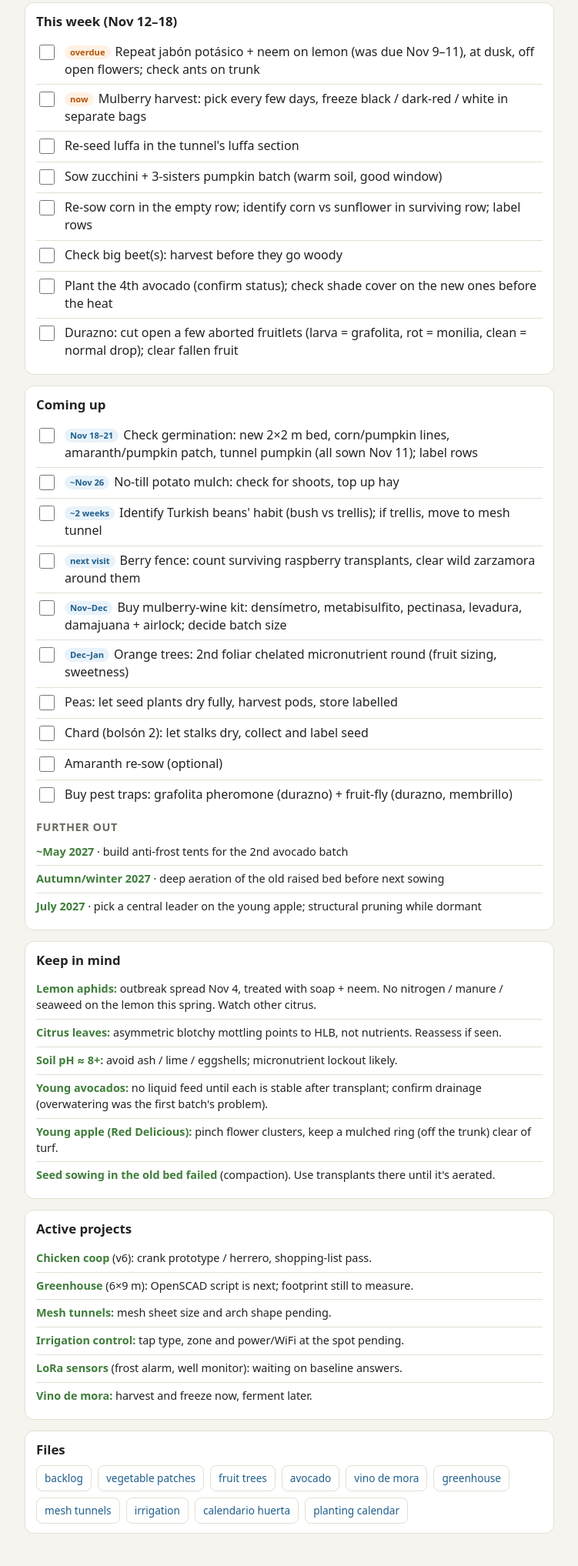
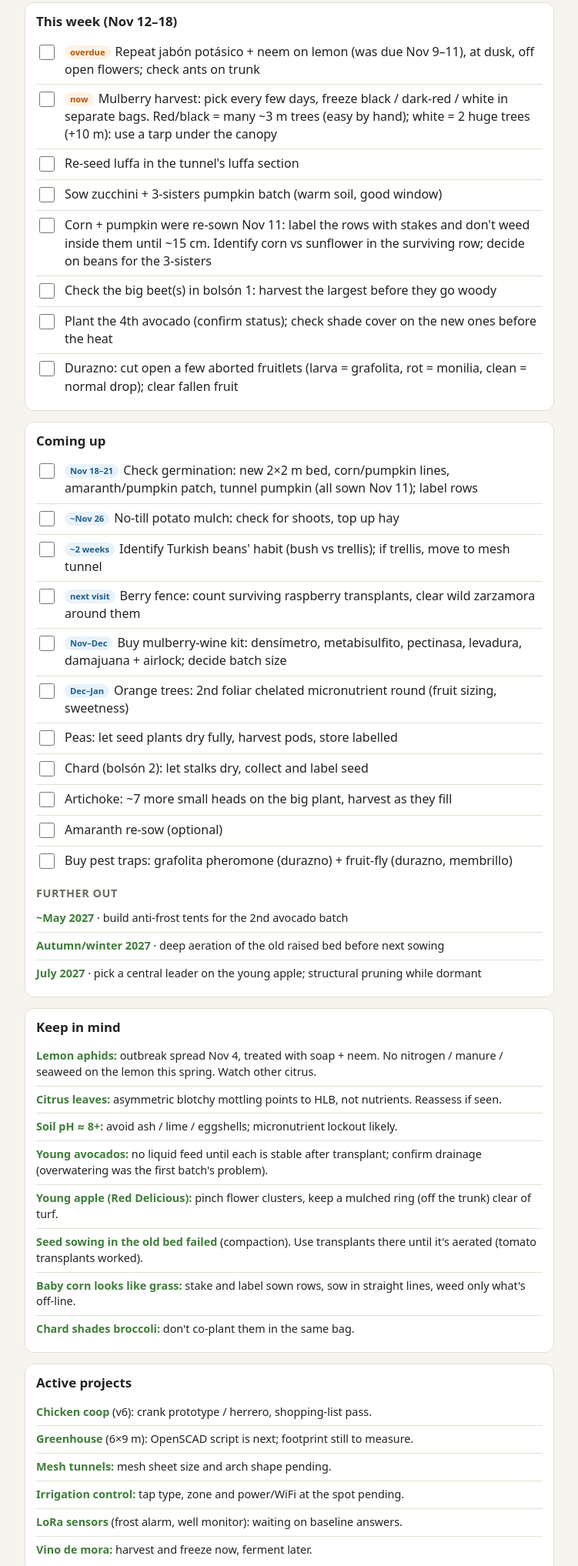
Before and after one commit to bonesao/rancho_claude, a plain HTML site: page index.html in a window 1280 px wide. Shown: the part 85-2120 px from the top of the page at 77% size, without its empty margins (264-1015 px from the left). Drawn offline with Linux system fonts and the light colour scheme.

Commit message:
Sync dashboard with Nov 11 field notes
Co-Authored-By: Claude Sonnet 5.5 <noreply@anthropic.com>

```diff
--- a/index.html
+++ b/index.html
@@ -50,11 +50,11 @@
     <h2>This week (Nov 12–18)</h2>
     <ul id="week">
       <li><label><input type="checkbox"><span><span class="tag now">overdue</span>Repeat jabón potásico + neem on lemon (was due Nov 9–11), at dusk, off open flowers; check ants on trunk</span></label></li>
-      <li><label><input type="checkbox"><span><span class="tag now">now</span>Mulberry harvest: pick every few days, freeze black / dark-red / white in separate bags</span></label></li>
+      <li><label><input type="checkbox"><span><span class="tag now">now</span>Mulberry harvest: pick every few days, freeze black / dark-red / white in separate bags. Red/black = many ~3 m trees (easy by hand); white = 2 huge trees (+10 m): use a tarp under the canopy</span></label></li>
       <li><label><input type="checkbox"><span>Re-seed luffa in the tunnel's luffa section</span></label></li>
       <li><label><input type="checkbox"><span>Sow zucchini + 3-sisters pumpkin batch (warm soil, good window)</span></label></li>
-      <li><label><input type="checkbox"><span>Re-sow corn in the empty row; identify corn vs sunflower in surviving row; label rows</span></label></li>
-      <li><label><input type="checkbox"><span>Check big beet(s): harvest before they go woody</span></label></li>
+      <li><label><input type="checkbox"><span>Corn + pumpkin were re-sown Nov 11: label the rows with stakes and don't weed inside them until ~15 cm. Identify corn vs sunflower in the surviving row; decide on beans for the 3-sisters</span></label></li>
+      <li><label><input type="checkbox"><span>Check the big beet(s) in bolsón 1: harvest the largest before they go woody</span></label></li>
       <li><label><input type="checkbox"><span>Plant the 4th avocado (confirm status); check shade cover on the new ones before the heat</span></label></li>
       <li><label><input type="checkbox"><span>Durazno: cut open a few aborted fruitlets (larva = grafolita, rot = monilia, clean = normal drop); clear fallen fruit</span></label></li>
     </ul>
@@ -71,6 +71,8 @@
       <li><label><input type="checkbox"><span><span class="tag soon">Dec–Jan</span>Orange trees: 2nd foliar chelated micronutrient round (fruit sizing, sweetness)</span></label></li>
       <li><label><input type="checkbox"><span>Peas: let seed plants dry fully, harvest pods, store labelled</span></label></li>
       <li><label><input type="checkbox"><span>Chard (bolsón 2): let stalks dry, collect and label seed</span></label></li>
+      <li><label><input type="checkbox"><span>Artichoke: ~7 more small heads on the big plant, harvest as they fill
+      </span></label></li>
       <li><label><input type="checkbox"><span>Amaranth re-sow (optional)</span></label></li>
       <li><label><input type="checkbox"><span>Buy pest traps: grafolita pheromone (durazno) + fruit-fly (durazno, membrillo)</span></label></li>
     </ul>
@@ -90,7 +92,9 @@
       <li class="note"><b>Soil pH ≈ 8+:</b> avoid ash / lime / eggshells; micronutrient lockout likely.</li>
       <li class="note"><b>Young avocados:</b> no liquid feed until each is stable after transplant; confirm drainage (overwatering was the first batch's problem).</li>
       <li class="note"><b>Young apple (Red Delicious):</b> pinch flower clusters, keep a mulched ring (off the trunk) clear of turf.</li>
-      <li class="note"><b>Seed sowing in the old bed failed</b> (compaction). Use transplants there until it's aerated.</li>
+      <li class="note"><b>Seed sowing in the old bed failed</b> (compaction). Use transplants there until it's aerated (tomato transplants worked).</li>
+      <li class="note"><b>Baby corn looks like grass:</b> stake and label sown rows, sow in straight lines, weed only what's off-line.</li>
+      <li class="note"><b>Chard shades broccoli:</b> don't co-plant them in the same bag.</li>
     </ul>
   </section>
 
@@ -126,7 +130,7 @@
   // Persist ticks per device (best effort; page works without storage).
   try {
     const boxes = document.querySelectorAll('input[type=checkbox]');
-    const key = 'rancho-ticks-2026-11-12';
+    const key = 'rancho-ticks-2026-11-12b';
     const saved = JSON.parse(localStorage.getItem(key) || '[]');
     boxes.forEach((b, i) => {
       b.checked = !!saved[i];
```
Also changed, not shown: 1 other file.
